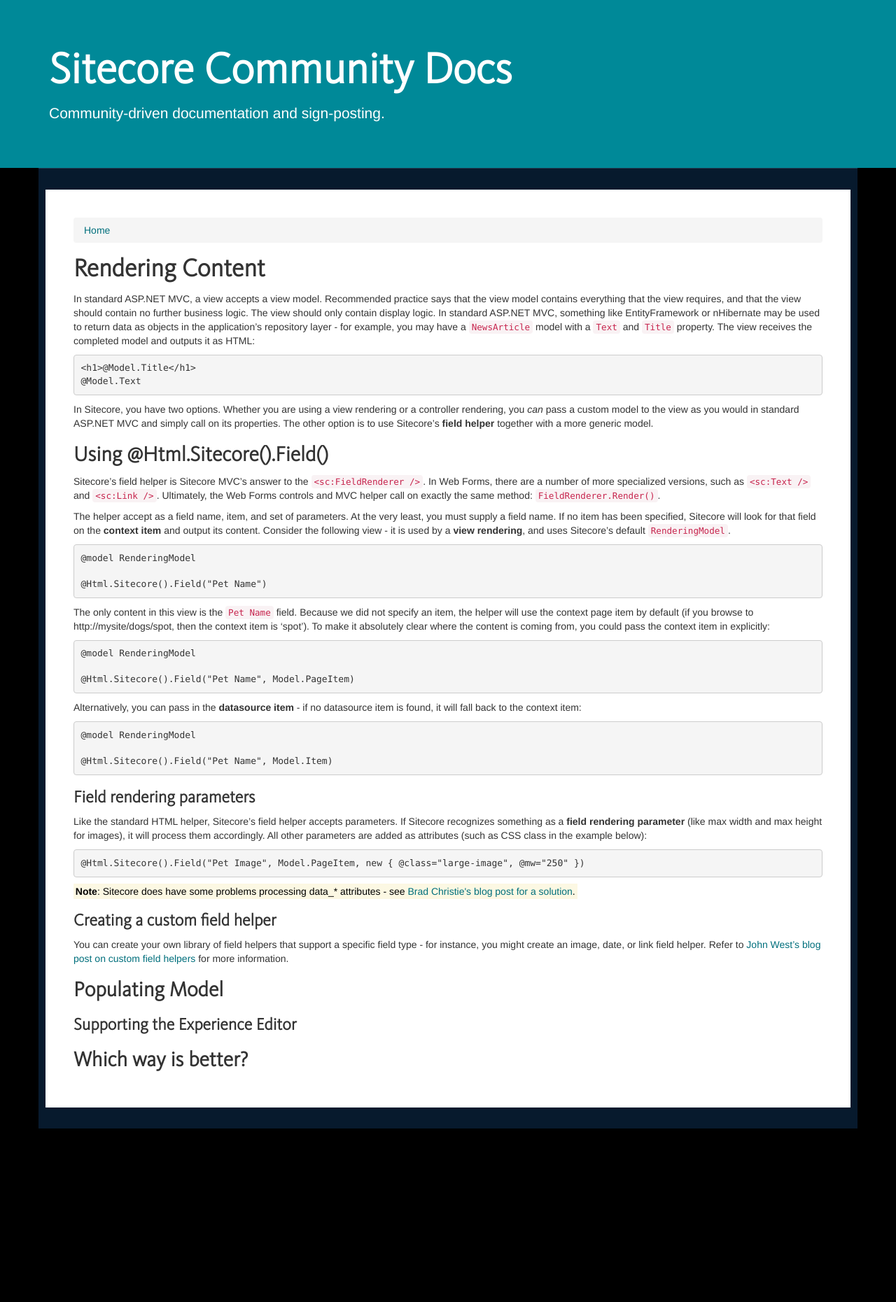
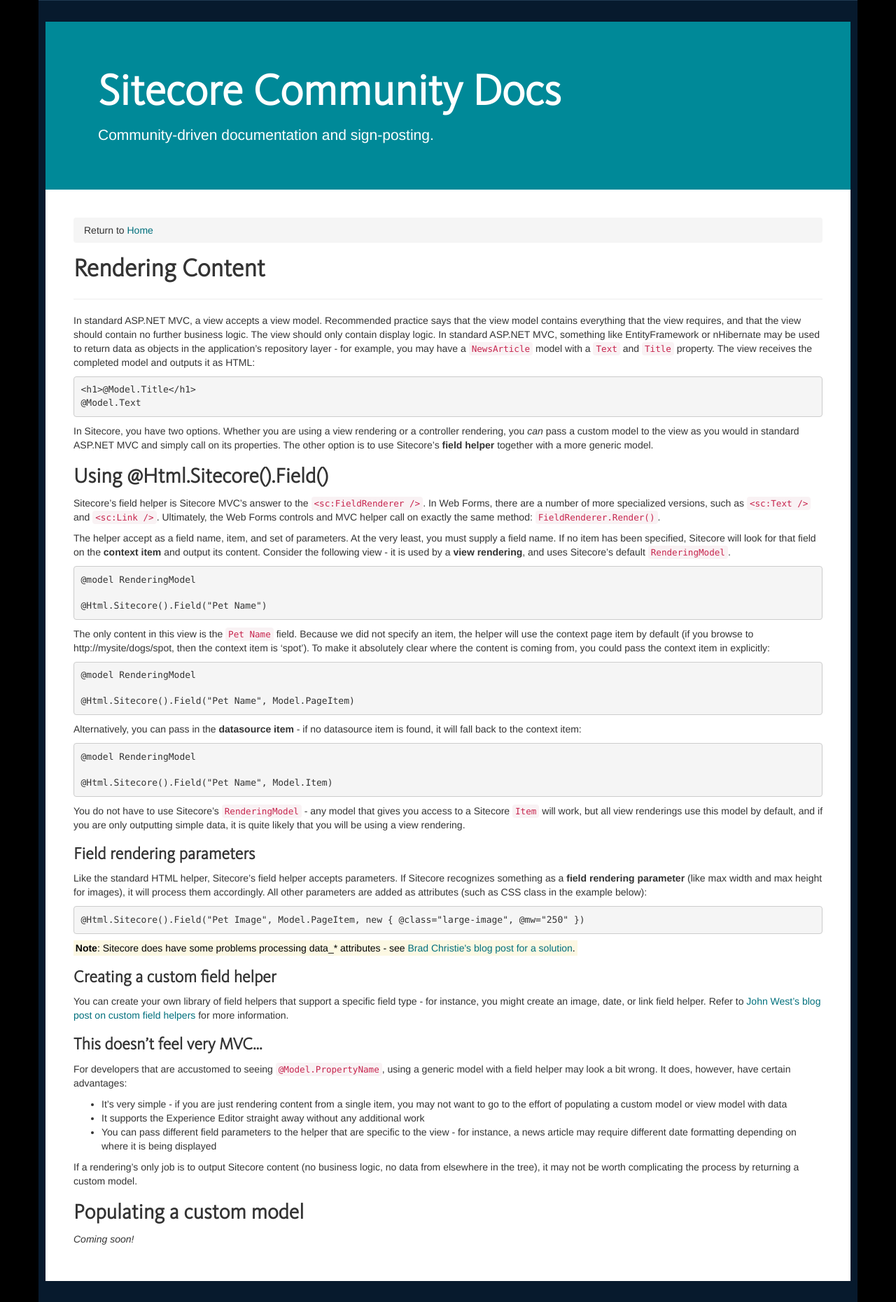
Before and after one commit to Sitecore-Community/docs, a Jekyll site: the page built from documentation/Sitecore MVC/Rendering Content/index.md, in a window 1280 px wide. Shown: the whole page at 70% size. Built offline with Jekyll 4.4.1, drawn with Linux system fonts in a browser that asks for light colours; nearby versions of some CDN libraries; before the commit the page ends 1613 px from its top, so only the background shows below that.

Commit message:
Completed part 1 of 'Rendering Content' section.

```diff
--- a/_layouts/default.html
+++ b/_layouts/default.html
@@ -22,6 +22,9 @@
   </head>
   <body>
 
+
+  <div class="container doc-body">
+
 <div class="jumbotron doc-masthead">
       <div class="container">
         <h1>Sitecore Community Docs</h1>
@@ -29,12 +32,15 @@
       </div>
 </div>
 
+<div class="doc-body-inner">
 
-  <div class="container doc-body">
-<div class="doc-body-inner">
 <ol class="breadcrumb">
-  <li><a href="/docs">Home</a></li>
+  <li>Return to <a href="/docs">Home</a></li>
 </ol>
+
+<h1>{{ page.title }}</h1>
+
+<hr />
 
     {{content}}
 
--- a/css/custom.css
+++ b/css/custom.css
@@ -26,10 +26,11 @@
 	color: #1cb0c2;
 }
 
-.doc-masthead {
+.container .doc-masthead {
 	color: #fff;
 	background: #008998;
 	margin-bottom: 0;
+		border-radius: 0;
 }
 
 .doc-body-inner {
--- a/documentation/Sitecore MVC/Rendering Content/index.md
+++ b/documentation/Sitecore MVC/Rendering Content/index.md
@@ -2,8 +2,6 @@
 layout: default
 title: Rendering Content
 ---
-
-# {{page.title}}
 
 In standard ASP.NET MVC, a view accepts a view model. Recommended practice says that the view model contains everything that the view requires, and that the view should contain no further business logic. The view should only contain display logic. In standard ASP.NET MVC, something like EntityFramework or nHibernate may be used to return data as objects in the application's repository layer - for example, you may have a ``NewsArticle`` model with a ``Text`` and ``Title`` property. The view receives the completed model and outputs it as HTML:
 
@@ -42,6 +40,8 @@
 @Html.Sitecore().Field("Pet Name", Model.Item)
 {% endhighlight %}
 
+You do not have to use Sitecore's ``RenderingModel`` - any model that gives you access to a Sitecore ``Item`` will work, but all view renderings use this model by default, and if you are only outputting simple data, it is quite likely that you will be using a view rendering.
+
 ### Field rendering parameters
 
 Like the standard HTML helper, Sitecore's field helper accepts parameters. If Sitecore recognizes something as a **field rendering parameter** (like max width and max height for images), it will process them accordingly. All other parameters are added as attributes (such as CSS class in the example below):
@@ -58,8 +58,16 @@
 
 You can create your own library of field helpers that support a specific field type - for instance, you might create an image, date, or link field helper. Refer to [John West's blog post on custom field helpers](https://www.sitecore.net/Learn/Blogs/Technical-Blogs/John-West-Sitecore-Blog/Posts/2012/06/Sitecore-MVC-Playground-Part-4-Extending-the-SitecoreHelper-Class.aspx) for more information.
 
-## Populating Model
+### This doesn't feel very MVC...
 
-### Supporting the Experience Editor
+For developers that are accustomed to seeing ``@Model.PropertyName``, using a generic model with a field helper may look a bit wrong. It does, however, have certain advantages:
 
-## Which way is better?
+* It's very simple - if you are just rendering content from a single item, you may not want to go to the effort of populating a custom model or view model with data
+* It supports the Experience Editor straight away without any additional work
+* You can pass different field parameters to the helper that are specific to the view - for instance, a news article may require different date formatting depending on where it is being displayed
+
+If a rendering's only job is to output Sitecore content (no business logic, no data from elsewhere in the tree), it may not be worth complicating the process by returning a custom model.
+
+## Populating a custom model
+
+*Coming soon!*
```
Also changed, not shown: documentation/Sitecore MVC/index.md (+0 -4 lines).
